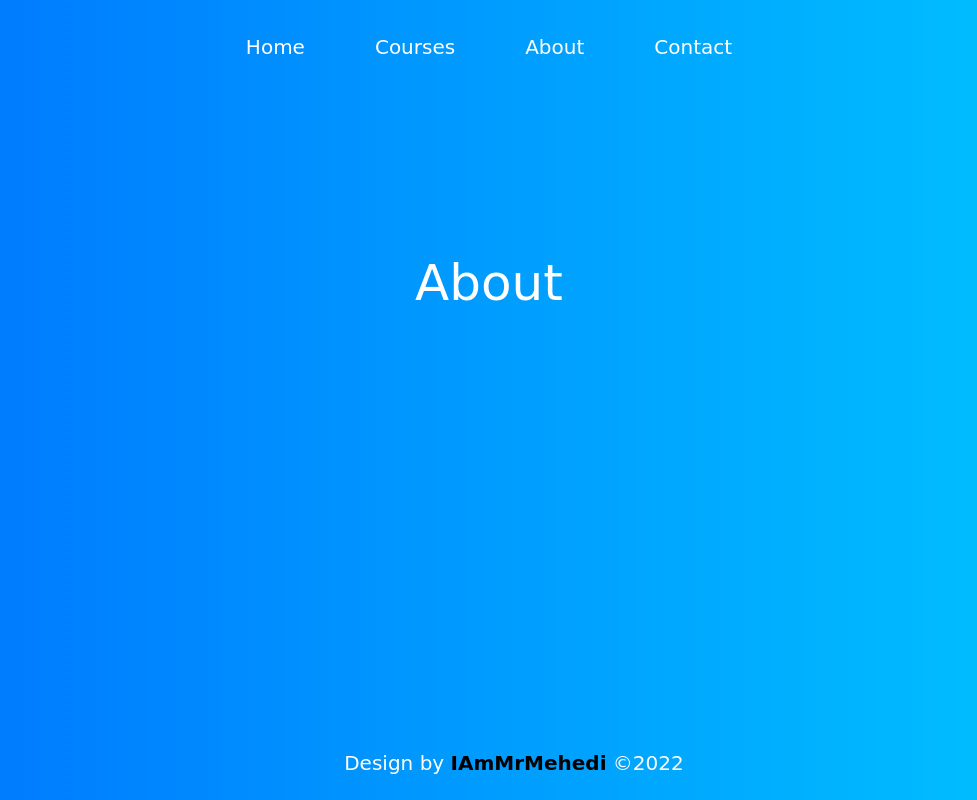
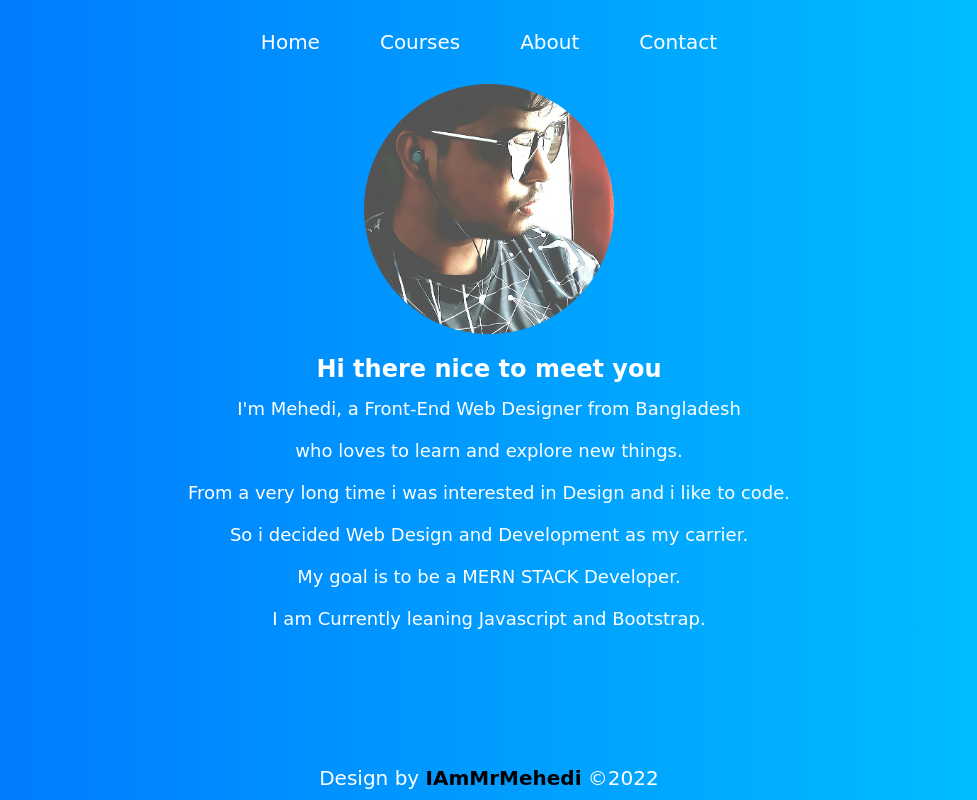
Before and after one commit to iammrmehedi/IAmMrMehedi.com, a plain HTML site: page pages/about.html in a window 1280 px wide. Shown: the whole page, without its empty margins (151-1128 px from the left). Drawn offline with Linux system fonts and the light colour scheme.

Commit message:
28-09-2022

```diff
--- a/css/about.css
+++ b/css/about.css
@@ -27,10 +27,10 @@ body {
 
 .nav ul li {
   margin: 20px;
-  padding: 15px;
+  padding: 10px;
   font-size: 20px;
-  /* border: 1px solid white;
-  border-radius: 10px; */
+  border: 1px solid none;
+  border-radius: 5px;
 }
 
 .nav ul li a {
@@ -41,8 +41,16 @@ body {
 /* Main Body Start  */
 .bg {
   text-align: center;
-  font-size: 50px;
-  padding: 20vh;
+}
+.itsme {
+  width: auto;
+  height: 250px;
+  padding-bottom: 17px;
+}
+
+.rt {
+  font-size: 18px;
+  margin-top: 15px;
 }
 /* Main Body End  */
 .me {
@@ -53,10 +61,10 @@ body {
 /* Footer Start  */
 .footer {
   position: fixed;
-  width: 100%;
+  width: 100vw;
   text-align: center;
   bottom: 0px;
-  padding: 25px;
+  padding-bottom: 10px;
   font-size: 20px;
 }
 /* Footer End  */
--- a/css/contact.css
+++ b/css/contact.css
@@ -27,10 +27,10 @@ body {
 
 .nav ul li {
   margin: 20px;
-  padding: 15px;
+  padding: 10px;
   font-size: 20px;
-  /* border: 1px solid white;
-  border-radius: 10px; */
+  border: 1px solid none;
+  border-radius: 5px;
 }
 
 .nav ul li a {
@@ -41,9 +41,20 @@ body {
 /* Main Body Start  */
 .bg {
   text-align: center;
-  font-size: 50px;
+}
+.abthdr{
+  font-size: 20px;
   padding: 20vh;
 }
+.social-links {
+  text-align: center;
+  text-decoration: none;
+  list-style: none;
+}
+.social-links a {
+    padding: 0px 20px;
+}
+
 /* Main Body End  */
 .me {
   color: black;
@@ -53,10 +64,10 @@ body {
 /* Footer Start  */
 .footer {
   position: fixed;
-  width: 100%;
+  width: 100vw;
   text-align: center;
   bottom: 0px;
-  padding: 25px;
+  padding-bottom: 10px;
   font-size: 20px;
 }
 /* Footer End  */
--- a/css/courses.css
+++ b/css/courses.css
@@ -26,10 +26,10 @@ body {
 
 .nav ul li {
   margin: 20px;
-  padding: 15px;
+  padding: 10px;
   font-size: 20px;
-  /* border: 1px solid white;
-  border-radius: 10px; */
+  border: 1px solid none;
+  border-radius: 5px;
 }
 
 .nav ul li a {
--- a/css/styles.css
+++ b/css/styles.css
@@ -32,9 +32,7 @@ background: linear-gradient(
  text-decoration: none;
  color: white;
 }
-.nav ul li a:hover {
-  background-color: transparent;
-}
+
 /* Navbar End  */
 /* Main Body Start  */
 .bg {
--- a/pages/about.html
+++ b/pages/about.html
@@ -22,12 +22,25 @@
         <li><a href="../pages/contact.html">Contact</a></li>
       </ul>
     </div>
-    <div class="bg">About</div>
+    <div class="bg">
+      <img src="../accets/me.png" alt="me" class="itsme" />
+      <h2 class="abthdng">Hi there nice to meet you</h2>
+      <p class="rt">
+        I'm Mehedi, a Front-End Web Designer from Bangladesh
+        <br /><br />
+        who loves to learn and explore new things.
+        <br /><br />
+        From a very long time i was interested in Design and i like to code.
+        <br /><br />
+        So i decided Web Design and Development as my carrier. <br /><br />
+        My goal is to be a MERN STACK Developer. <br /><br />
+        I am Currently leaning Javascript and Bootstrap.
+      </p>
+    </div>
     <div class="footer">
       <p>
-        Design by <a href="https://www.github.com/iammrmehedi" class="me"
-          >IAmMrMehedi</a
-        >
+        Design by
+        <a href="https://www.github.com/iammrmehedi" class="me">IAmMrMehedi</a>
         &copy;2022
       </p>
     </div>
```
Also changed, not shown: pages/contact.html (+13 -1 lines), accets/me.png (added).
